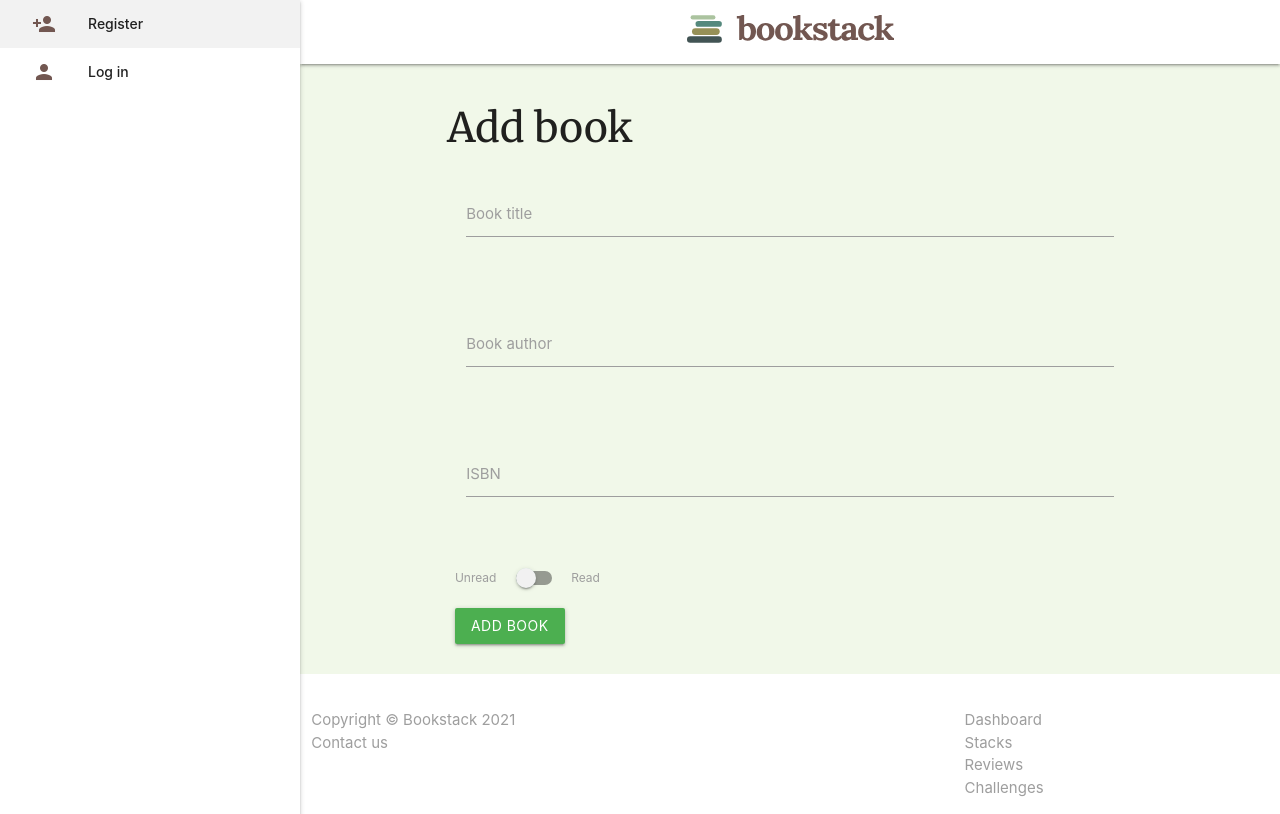
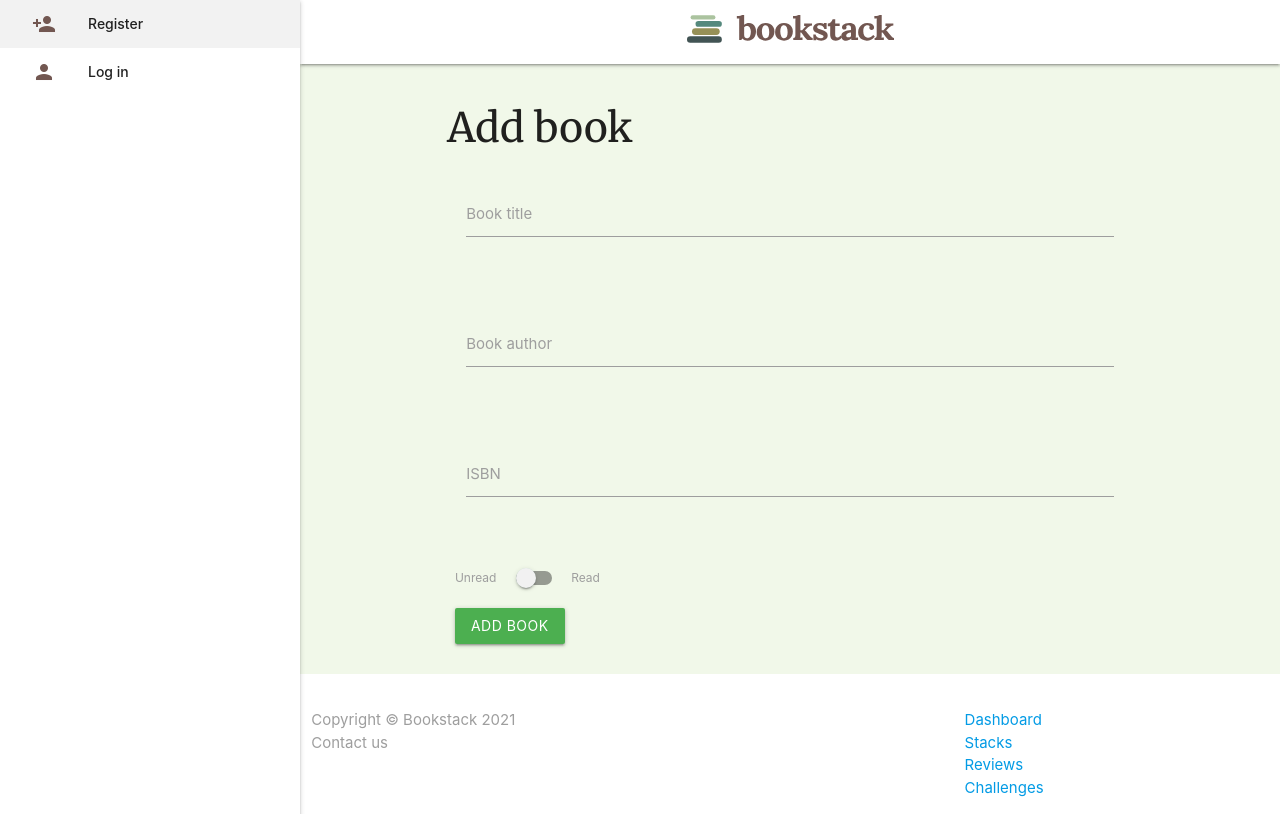
Before and after one commit to TaraRhoseyn/bookstack_web_app, a Flask app: page /add_book in a window 1280 px wide. Run offline with Flask 2, Linux system fonts and the light colour scheme; some libraries are stand-ins or nearby versions.

Commit message:
Remove color class from footer

```diff
--- a/bookstack/templates/base.html
+++ b/bookstack/templates/base.html
@@ -151,10 +151,10 @@
                 </div>
                 <div class="col l4 offset-l2 s12">
                 <ul>
-                    <li><a class="grey-text" href="{{ url_for('main.dashboard') }}">Dashboard</a></li>
-                    <li><a class="grey-text" href="{{ url_for('main.stack') }}">Stacks</a></li>
-                    <li><a class="grey-text" href="{{ url_for('main.review') }}">Reviews</a></li>
-                    <li><a class="grey-text" href="{{ url_for('main.challenge') }}">Challenges</a></li>
+                    <li><a href="{{ url_for('main.dashboard') }}">Dashboard</a></li>
+                    <li><a href="{{ url_for('main.stack') }}">Stacks</a></li>
+                    <li><a href="{{ url_for('main.review') }}">Reviews</a></li>
+                    <li><a href="{{ url_for('main.challenge') }}">Challenges</a></li>
                 </ul>
                 </div>
             </div>
```
Also changed, not shown: README.md.
